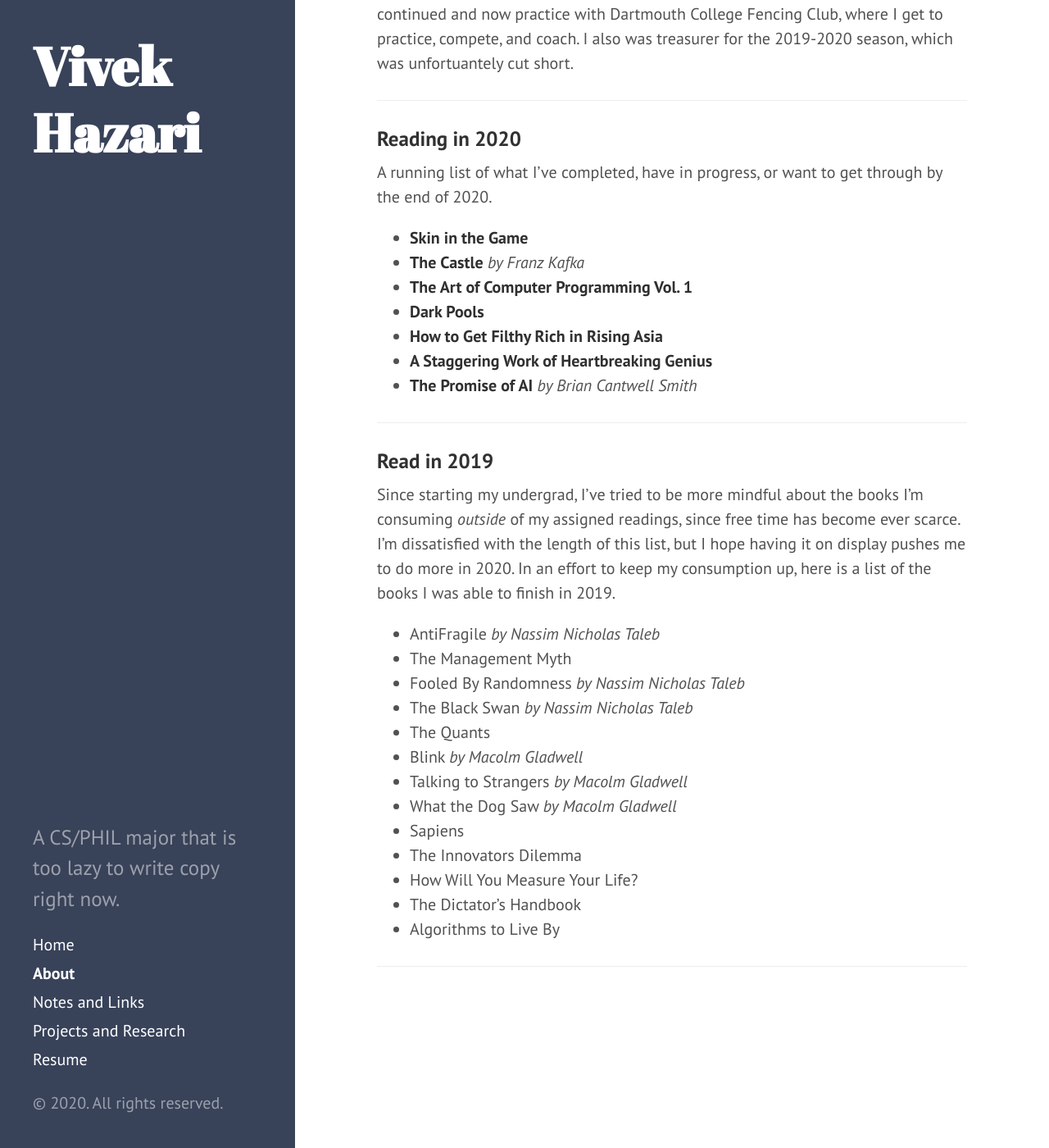
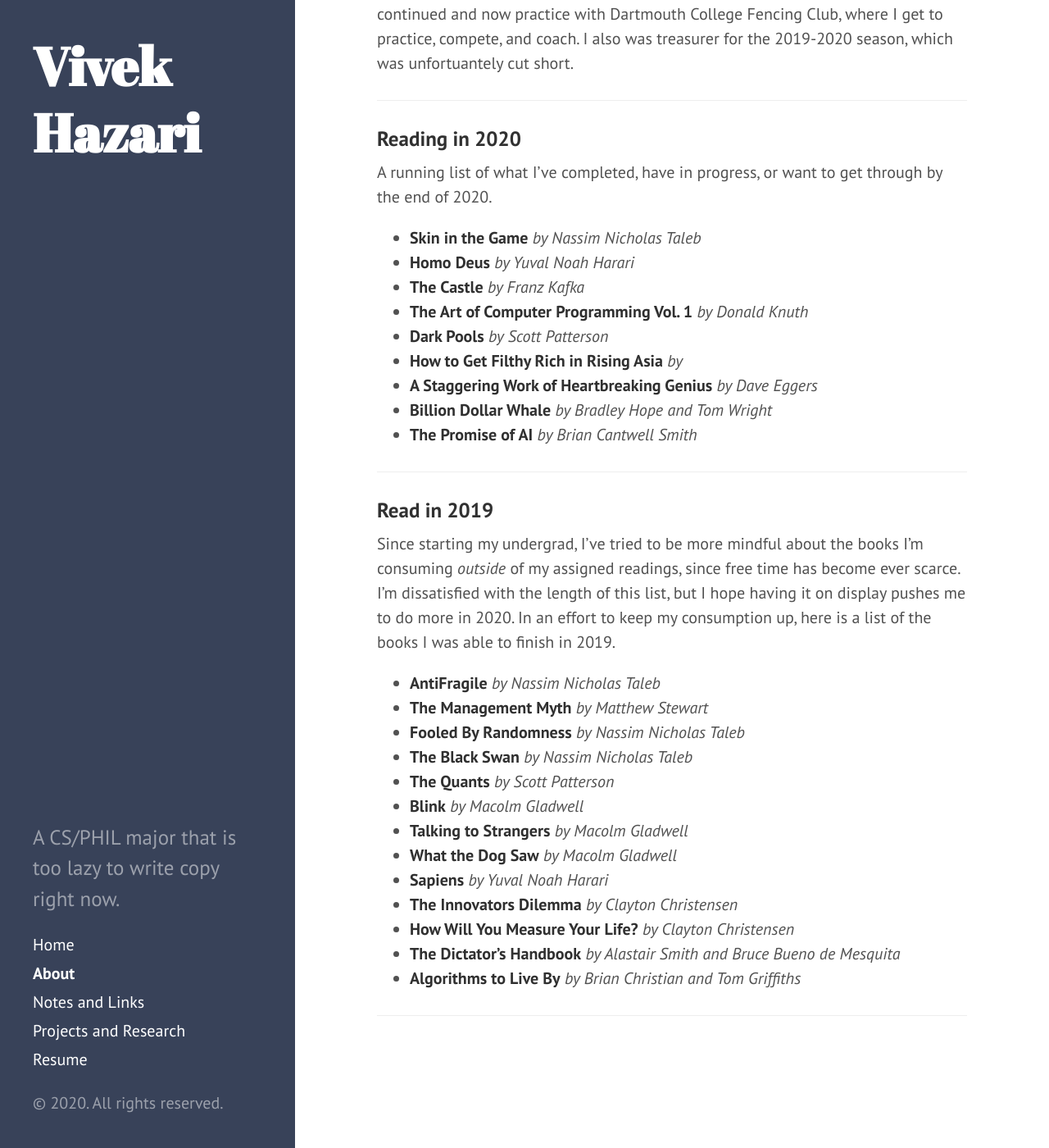
Before and after one commit to Vivekhaz/site_personal, a Jekyll site: the page built from page_about.md, in a window 1280 px wide and 1400 px high, scrolled down 955 px. Shown: the whole window at 82% size. Built offline with Jekyll 4.4.1, drawn with Linux system fonts in a browser that asks for light colours.

Commit message:
Update page_about.md

```diff
--- a/page_about.md
+++ b/page_about.md
@@ -8,7 +9,8 @@ title: About
 
 <img src="/public/photo-face.jpg" alt="my-face" hieght="50%" width="50%">
 
-I'm currently studying at Dartmouth College, in Hanover, NH.  I try to spend much of my free time reading or listening to quality content.
+I'm currently studying at Dartmouth College, in Hanover, NH. I try to spend much of my free time reading or listening to quality content.
+
 
 --------------------------------------------------------------------------------
 ### Fencing
@@ -19,31 +21,33 @@ Many of my hours each year have gone to fencing since I started in May 2015. I f
 ### Reading in 2020
 A running list of what I've completed, have in progress, or want to get through by the end of 2020.
 
-- __Skin in the Game__
+- __Skin in the Game__ <cite> by Nassim Nicholas Taleb </cite>
+- __Homo Deus__ <cite> by Yuval Noah Harari</cite>
 - __The Castle__ <cite> by Franz Kafka </cite>
-- __The Art of Computer Programming Vol. 1__
-- __Dark Pools__
-- __How to Get Filthy Rich in Rising Asia__
-- __A Staggering Work of Heartbreaking Genius__
-- __The Promise of AI__ _by Brian Cantwell Smith_
+- __The Art of Computer Programming Vol. 1__  <cite> by Donald Knuth </cite>
+- __Dark Pools__  <cite> by Scott Patterson</cite>
+- __How to Get Filthy Rich in Rising Asia__  <cite> by </cite>
+- __A Staggering Work of Heartbreaking Genius__  <cite> by Dave Eggers</cite>
+- __Billion Dollar Whale__ <cite> by Bradley Hope and Tom Wright </cite>
+- __The Promise of AI__  <cite> by Brian Cantwell Smith </cite>
 
 
 --------------------------------------------------------------------------------
 ### Read in 2019
 Since starting my undergrad, I've tried to be more mindful about the books I'm consuming *outside* of my assigned readings, since free time has become ever scarce. I'm dissatisfied with the length of this list, but I hope having it on display pushes me to do more in 2020. In an effort to keep my consumption up, here is a list of the books I was able to finish in 2019.
 
--  AntiFragile _by Nassim Nicholas Taleb_
-- The Management Myth
-- Fooled By Randomness _by Nassim Nicholas Taleb_
-- The Black Swan _by Nassim Nicholas Taleb_
-- The Quants
-- Blink _by Macolm Gladwell_
-- Talking to Strangers _by Macolm Gladwell_
-- What the Dog Saw _by Macolm Gladwell_
-- Sapiens
-- The Innovators Dilemma
-- How Will You Measure Your Life?
-- The Dictator's Handbook
-- Algorithms to Live By
+- __AntiFragile__ <cite> by Nassim Nicholas Taleb </cite>
+- __The Management Myth__ <cite> by Matthew Stewart </cite>
+- __Fooled By Randomness__ <cite> by Nassim Nicholas Taleb </cite>
+- __The Black Swan__ <cite> by Nassim Nicholas Taleb </cite>
+- __The Quants__ <cite> by Scott Patterson </cite>
+- __Blink__ <cite> by Macolm Gladwell</cite>
+- __Talking to Strangers__ <cite> by Macolm Gladwell</cite>
+- __What the Dog Saw__ <cite> by Macolm Gladwell</cite>
+- __Sapiens__ <cite> by Yuval Noah Harari</cite>
+- __The Innovators Dilemma__ <cite> by Clayton Christensen </cite>
+- __How Will You Measure Your Life?__ <cite> by Clayton Christensen </cite>
+- __The Dictator's Handbook__ <cite> by Alastair Smith and Bruce Bueno de Mesquita</cite>
+- __Algorithms to Live By__ <cite> by Brian Christian and Tom Griffiths</cite>
 
 --------------------------------------------------------------------------------
```
Also changed, not shown: other parts of page_about.md (+1 -0 lines).
